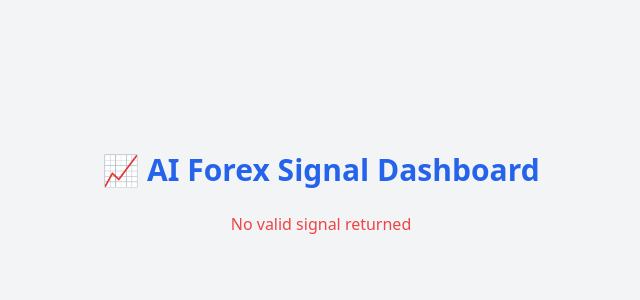
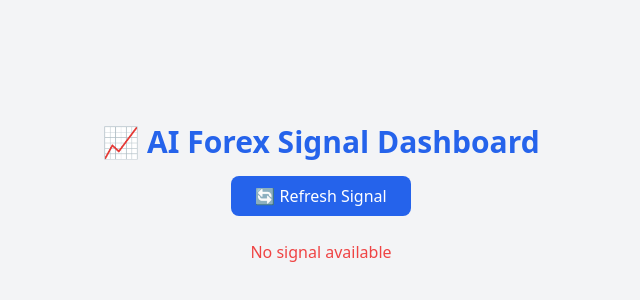
Before and after one commit to gobeng5/forex-chart-dashboard, a React (Create React App) app: page / in a window 1280 px wide. Shown: the part 206-506 px from the top of the page, without its empty margins (319-959 px from the left). Built offline with nearby package versions, Linux system fonts and the light colour scheme; no server answers.

Commit message:
Update App.js

```diff
--- a/src/App.js
+++ b/src/App.js
@@ -1,9 +1,9 @@
-import React, { useEffect, useState } from "react";
+import React, { useState } from "react";
 import "./index.css";
 
 function App() {
   const [signal, setSignal] = useState(null);
-  const [loading, setLoading] = useState(true);
+  const [loading, setLoading] = useState(false);
 
   const fetchSignal = async () => {
     setLoading(true);
@@ -20,20 +20,24 @@ function App() {
       setSignal(data.signal);
     } catch (error) {
       console.error("Error fetching signal:", error);
+      setSignal(null);
     } finally {
       setLoading(false);
     }
   };
 
-  useEffect(() => {
-    fetchSignal();
-  }, []);
-
   return (
     <div className="min-h-screen bg-gray-100 flex flex-col items-center justify-center p-6">
-      <h1 className="text-3xl font-bold text-blue-600 mb-6">
+      <h1 className="text-3xl font-bold text-blue-600 mb-4">
         📈 AI Forex Signal Dashboard
       </h1>
+
+      <button
+        onClick={fetchSignal}
+        className="mb-6 px-6 py-2 bg-blue-600 text-white rounded-lg hover:bg-blue-700 transition"
+      >
+        🔄 Refresh Signal
+      </button>
 
       {loading && <p className="text-gray-500">Fetching signal...</p>}
 
@@ -50,7 +54,7 @@ function App() {
           <p><strong>Confidence:</strong> {signal.confidence}%</p>
         </div>
       ) : (
-        !loading && <p className="text-red-500">No valid signal returned</p>
+        !loading && <p className="text-red-500">No signal available</p>
       )}
     </div>
   );
```
